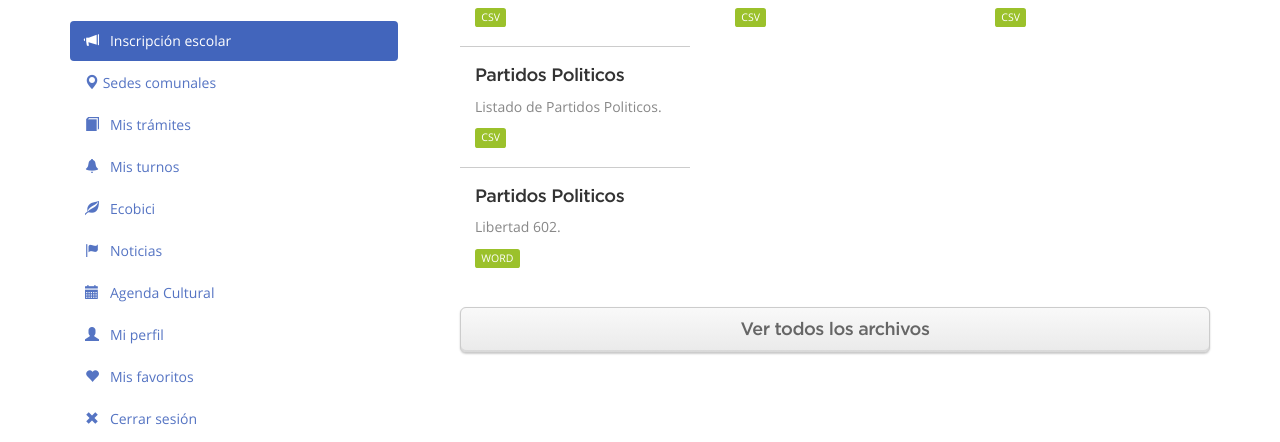
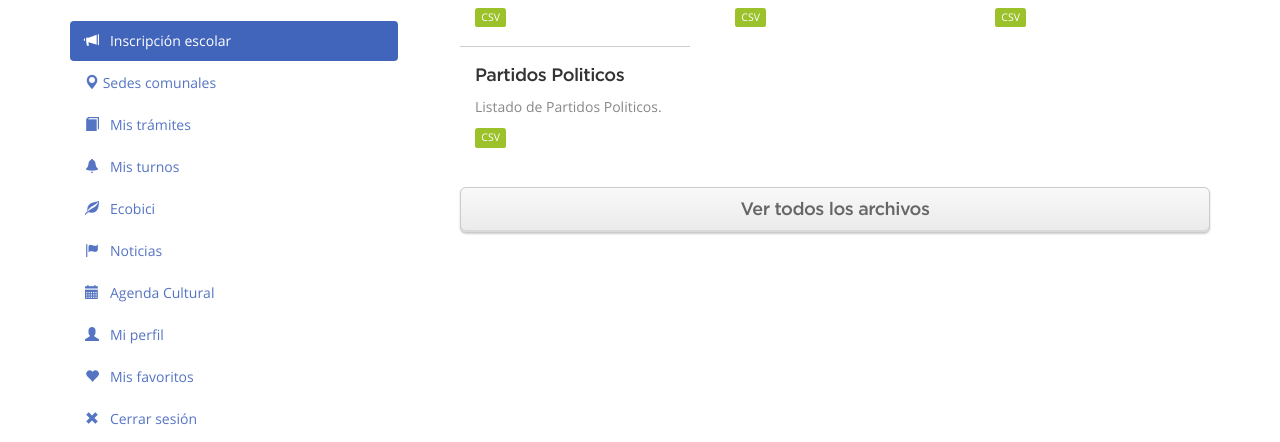
Before and after one commit to RedCiudadana/GuateDatos, a plain HTML site: page Legislativo.html in a window 1280 px wide. Shown: the part 429-871 px from the top of the page. Drawn offline with Linux system fonts and the light colour scheme.

Commit message:
Update Legislativo.html

```diff
--- a/Legislativo.html
+++ b/Legislativo.html
@@ -141,13 +141,6 @@
                       <span class="label label-success">CSV</span>
                     </p>
                   </a>
-                  <a href="#" class="list-group-item">
-                    <h4>Partidos Politicos</h4>
-                    <p>Libertad 602.</p>
-                    <p>
-                      <span class="label label-success">WORD</span>
-                    </p>
-                  </a>
                 </div>
 
               </div>
```
